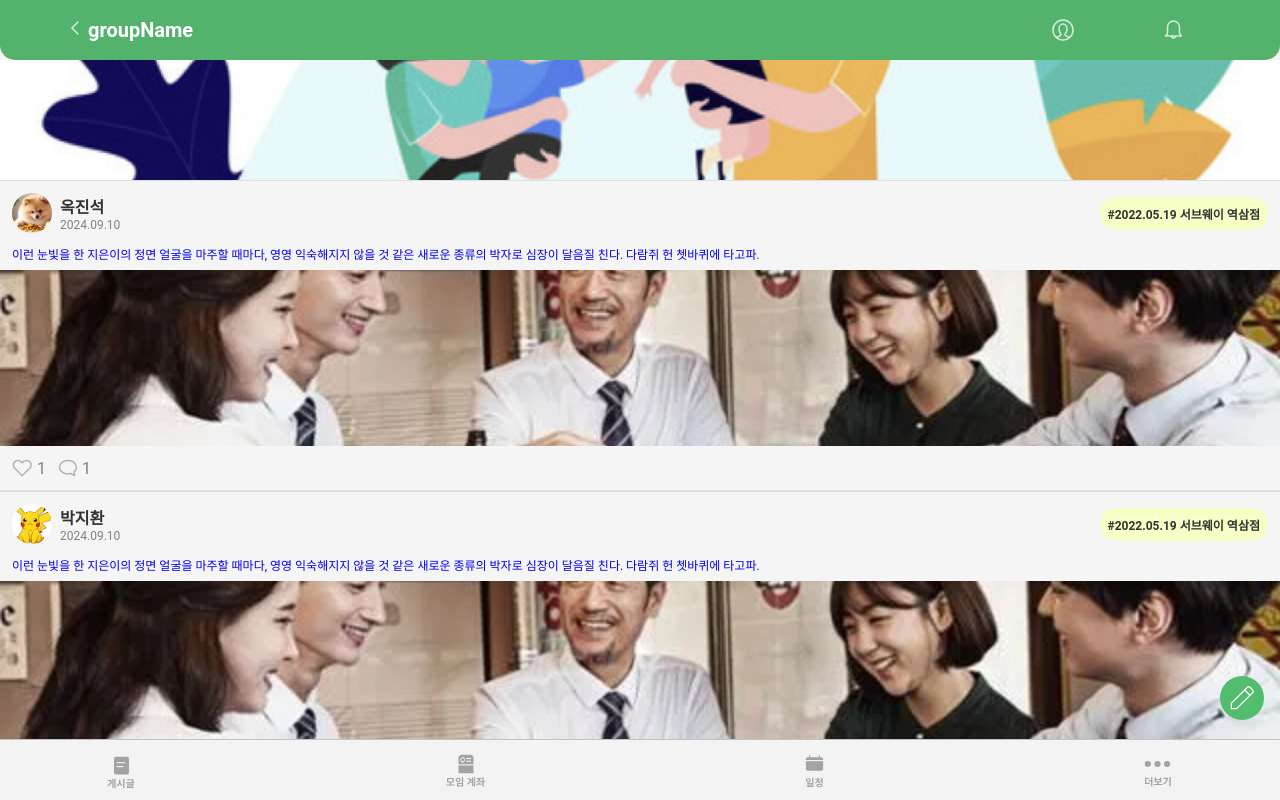
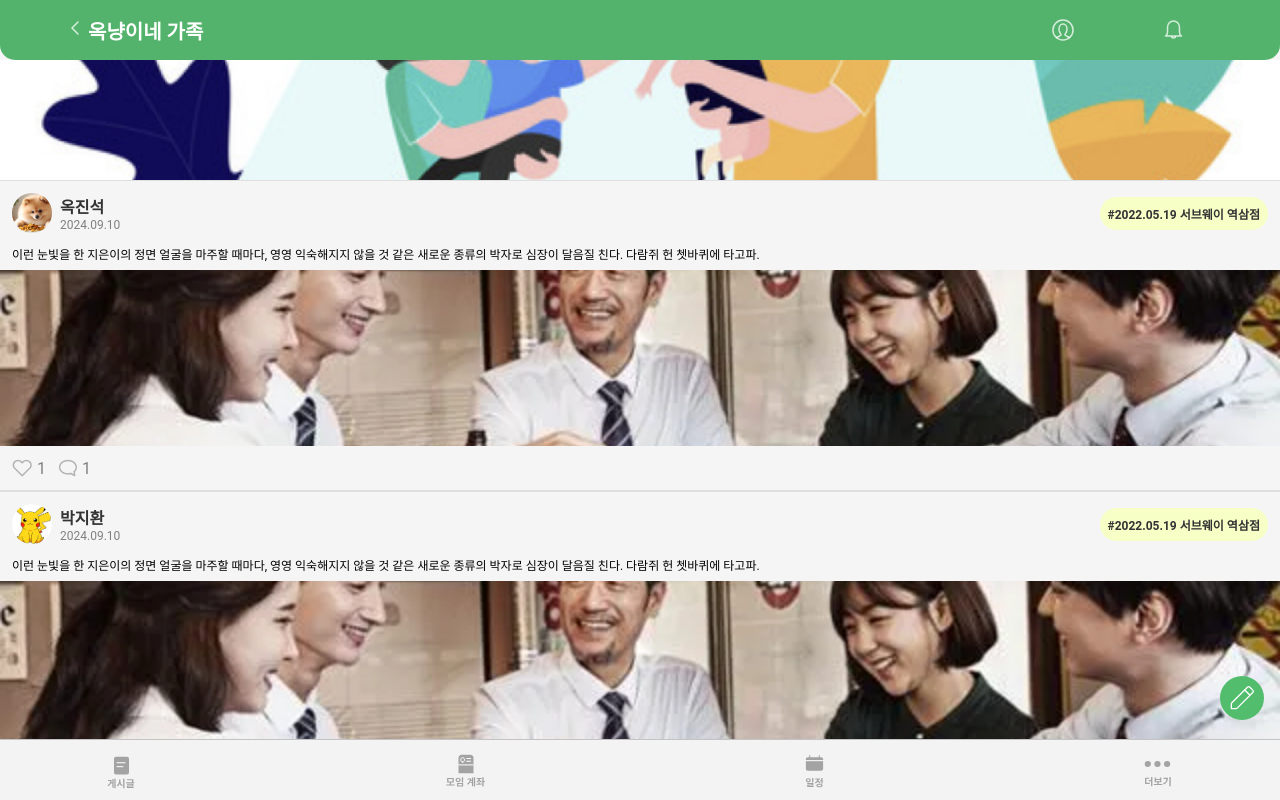
Before and after one commit to JJOK97/more-more, a React (Vite) app in the folder frontend/: page /group/1 in a window 1280 px wide. Shown: the top 800 px of the page. Built offline with nearby package versions, Linux system fonts and the light colour scheme; a web font is replaced by a local one.

Commit message:
feat: header contains groupname (S11P21A605-377)

```diff
--- a/frontend/src/assets/css/common/Main.css
+++ b/frontend/src/assets/css/common/Main.css
@@ -116,6 +116,7 @@ body {
 	font-size: 1rem;
 	font-weight: 600;
 	margin-bottom: 0.25rem;
+	color: black;
 }
 
 .group-created-date {
@@ -127,6 +128,7 @@ body {
 .group-introduction {
 	/* display: none; */
 	font-size: 0.75rem;
+	color: black;
 }
 
 .group-member-count {
--- a/frontend/src/assets/css/feed/Feed.css
+++ b/frontend/src/assets/css/feed/Feed.css
@@ -69,6 +69,7 @@
 .feed-post-content {
     margin: 0 0.75rem;
     font-size: 0.75rem;
+    color: black;
 }
 
 .feed-post-image {
--- a/frontend/src/components/common/GroupHeader.jsx
+++ b/frontend/src/components/common/GroupHeader.jsx
@@ -1,26 +1,39 @@
-import React, { useState, useEffect } from 'react';
-import { useLocation, useParams, Link } from 'react-router-dom';
+import React, { useEffect, useState } from 'react';
+import { useLocation, Link } from 'react-router-dom';
 import '@/assets/css/common/header.css';
 import chevron from '@/assets/img/common/mainHeader/chevron-left.svg';
 import user from '@/assets/img/common/mainHeader/user.svg';
 import bell from '@/assets/img/common/mainHeader/bell.svg';
-import groupData from '@/components/main/data.json'; // data.json 파일의 실제 경로로 수정해주세요
+import useGroupName from '@/store/useGroupName';
+import datas from '@/components/main/data.json';
 
 const Header = () => {
+    const groups = datas.groups;
+    const { groupName } = useGroupName(); // groupName이 groupId를 가리킴
     const location = useLocation();
+
+    // 그룹 ID에 해당하는 그룹의 이름을 찾기
+    const currentGroup = groups.find(group => group.groupId === parseInt(groupName));
+
+    // 만약 그룹을 찾지 못하면 빈 문자열을 사용
+    const displayedGroupName = currentGroup ? currentGroup.groupName : '';
+
+    // '/' 경로에서는 Header가 보이지 않도록
     if (location.pathname === '/') return null;
+
     return (
         <header className="common-header">
             <div className="menu">
                 <div className="headLeft">
                     <div className="groupName">
-						<Link to="/groups">
+                        <Link to="/">
                             <img
                                 src={chevron}
                                 alt="Back"
                             />
                         </Link>
-						<div>groupName</div>
+                        {/* 해당 그룹의 이름을 보여줌 */}
+                        <div>{displayedGroupName}</div>
                     </div>
                 </div>
                 <div className="headerRight">
--- a/frontend/src/pages/feed/Feed.jsx
+++ b/frontend/src/pages/feed/Feed.jsx
@@ -3,10 +3,16 @@ import { useParams, Link } from 'react-router-dom';
 import '@/assets/css/feed/Feed.css';
 import PostView from '@/components/postView/PostView';
 import datas from '@/pages/feed/data.json';
+import useGroupName from '@/store/useGroupName';
 
 const Feed = () => {
+	const { setGroupName } = useGroupName();
 	const { groupId } = useParams(); // URL에서 groupId를 추출
 	const [posts, setPosts] = useState([]);
+
+	useEffect(() => {
+		setGroupName(groupId);
+	}, []);
 
 	useEffect(() => {
 		const fetchPosts = () => {
@@ -41,7 +47,7 @@ const Feed = () => {
 					<p>이 그룹에 게시물이 없습니다.</p>
 				)}
 			</div>
-			<Link to={`/create-post/${groupId}`}>
+			<Link to={`/group/${groupId}/create`}>
 				<img
 					className="feed-write-btn"
 					src="/feed/edit.svg"
--- /dev/null
+++ b/frontend/src/store/useGroupName.js
@@ -0,0 +1,8 @@
+import { create } from 'zustand';
+
+const useGroupName = create((set) => ({
+	groupName: '',
+	setGroupName: (name) => set({ groupName: name }),
+}));
+
+export default useGroupName;
```
Lines whose indentation alone changed are shown as unchanged.
